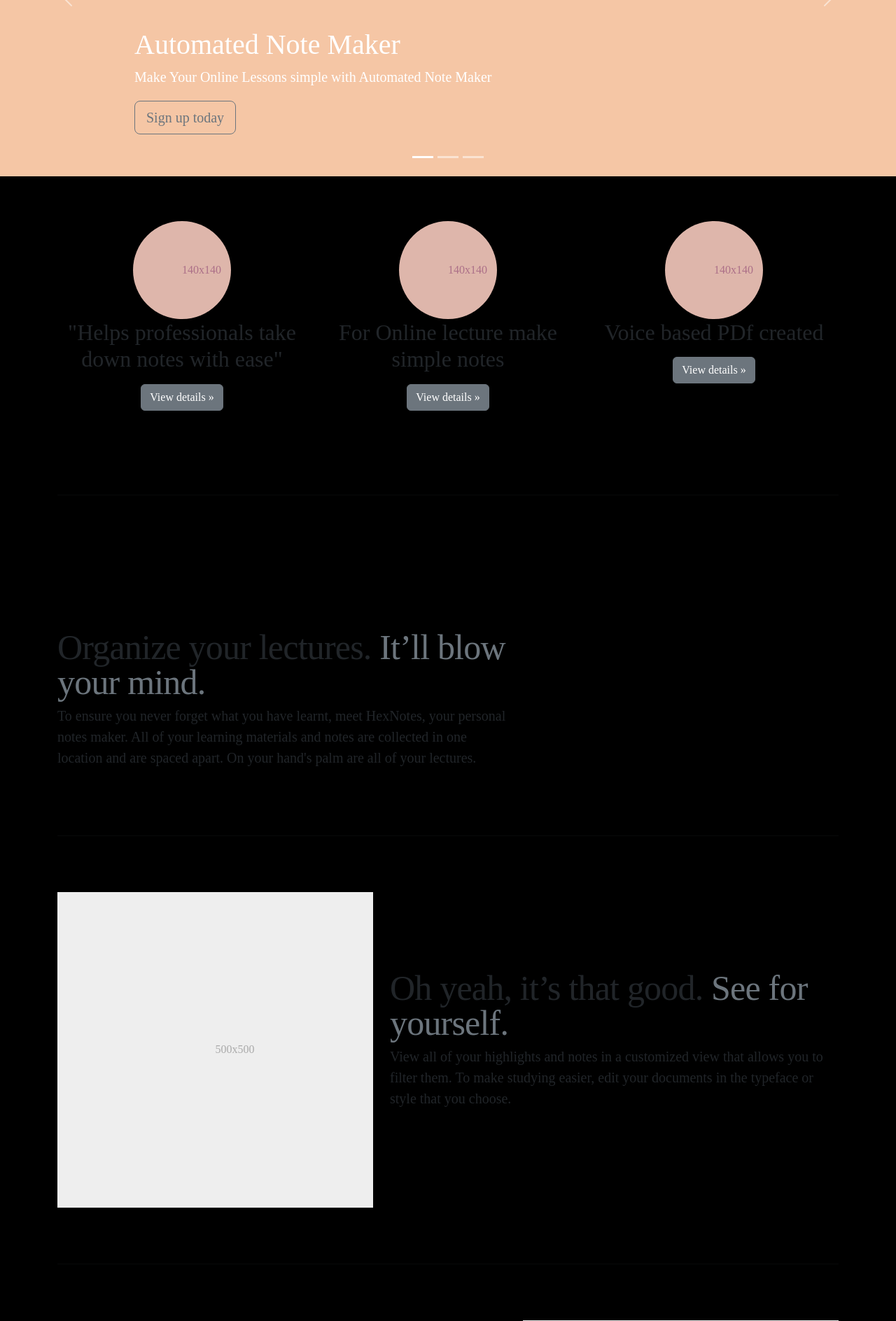
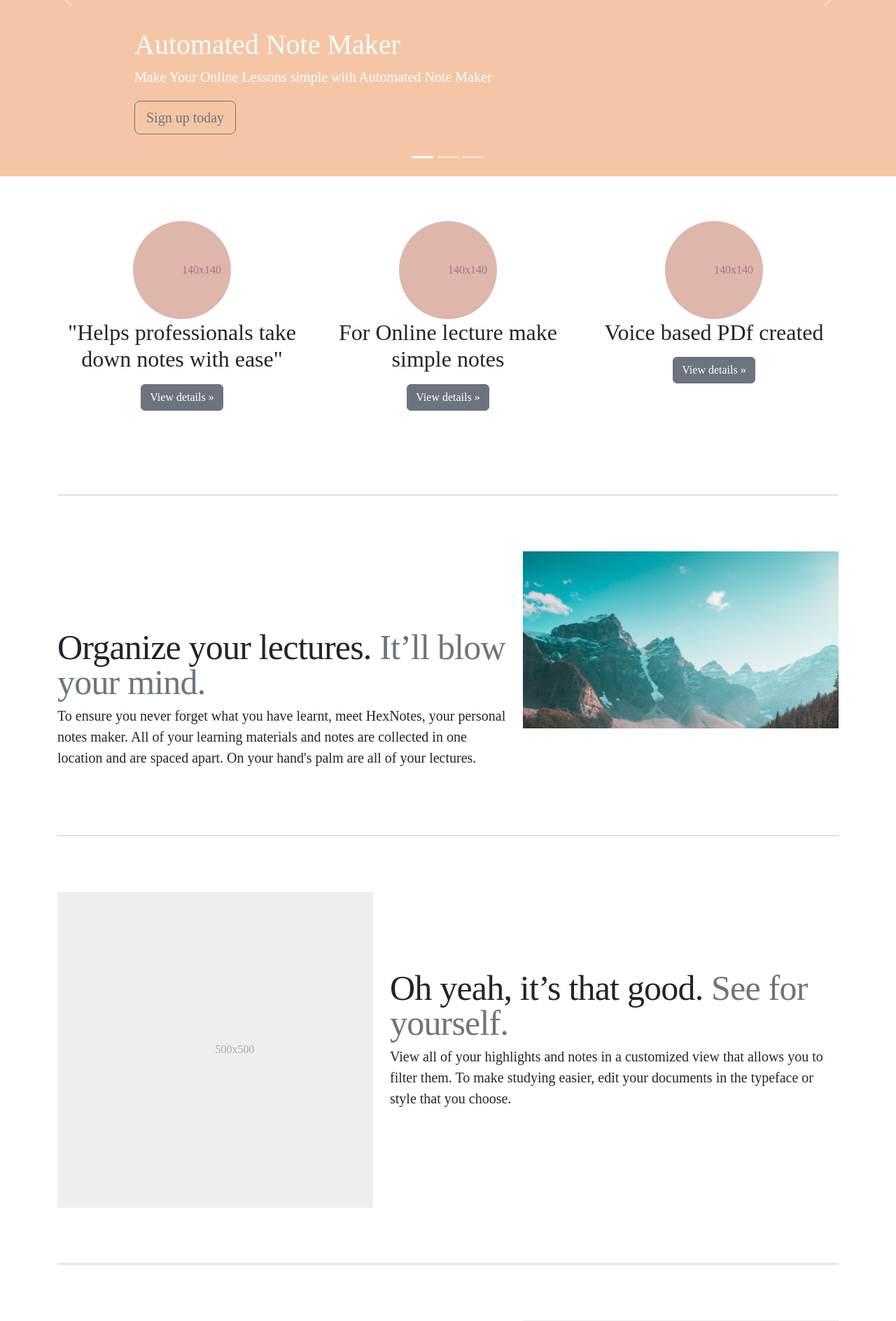
Before and after one commit to Hack-ElitesX/notemaker, a Django app: page / in a window 1280 px wide. Shown: the part 330-2218 px from the top of the page at 70% size. Run offline with Django 4.2, Linux system fonts and the light colour scheme; some web fonts are replaced.

Commit message:
settings.py changed for Static_root

```diff
--- a/notemaker/settings.py
+++ b/notemaker/settings.py
@@ -118,6 +118,10 @@ USE_TZ = True
 
 
 STATIC_URL = 'static/'
+# STATIC_ROOT = os.path.join(BASE_DIR, 'static')
+STATICFILES_DIRS = [
+    BASE_DIR / "static"
+]
 
 # STATIC_ROOT = os.path.join(BASE_DIR, 'static')
 LOGIN_REDIRECT_URL = "member"
@@ -137,7 +141,7 @@ MEDIA_URL = '/media/'
 DEFAULT_AUTO_FIELD = 'django.db.models.BigAutoField'
 
 STATIC_URL = 'static/'
-STATIC_ROOT = os.path.join(BASE_DIR, 'static')
+# STATIC_ROOT = os.path.join(BASE_DIR, 'static')
 
 
 MEDIA_ROOT = os.path.join(BASE_DIR, 'media')
--- a/notemakerapp/templates/home.html
+++ b/notemakerapp/templates/home.html
@@ -5,7 +5,7 @@
 -------------------------------------------------- */
   body {
     font-family: "Uchen", serif;
-    background-color: black;
+    {% comment %} background-color: black; {% endcomment %}
   }
 
   /* Carousel base class */
@@ -316,6 +316,7 @@
       <!-- /.row -->
 
       <!-- START THE FEATURETTES -->
+      {% load static %}
 
       <hr class="featurette-divider" />
 
@@ -334,17 +335,9 @@
           </p>
         </div>
         <div class="col-md-5">
-          <!-- <svg class="bd-placeholder-img bd-placeholder-img-lg featurette-image img-fluid mx-auto" width="500" height="500" xmlns="http://www.w3.org/2000/svg" role="img" aria-label="Placeholder: 500x500" preserveAspectRatio="xMidYMid slice" focusable="false"><title>Placeholder</title><rect width="100%" height="100%" fill="#eee"></rect><text x="50%" y="50%" fill="#aaa" dy=".3em">500x500</text></svg> -->
 
-          {% load static %}
-          {% comment %} <img
-            src="{% static 'images/nnn.jpg' %}"
-            alt="banner2"
-            class="bd-placeholder-img bd-placeholder-img-lg featurette-image img-fluid mx-auto"
-            width="500"
-            height="500"
-          /> {% endcomment %}
-
+          <img src="{% static 'images/banner.jpg' %}" alt="banner2" class="bd-placeholder-img bd-placeholder-img-lg featurette-image img-fluid mx-auto" width="500" height="500" />
+          {% comment %} <img src='{% static 'images/banner.jpg' %}' alt="banner"> {% endcomment %}
 
         </div>
       </div>
--- a/static/css/style.css
+++ b/static/css/style.css
@@ -1,4 +1,4 @@
 body{
   font-family: 'Uchen', serif;
-  background-color: black;
+  /* background-color: black; */
 }
```
Also changed, not shown: static/images/banner.jpg (renamed from notemakerapp/templates/banner.jpg).
